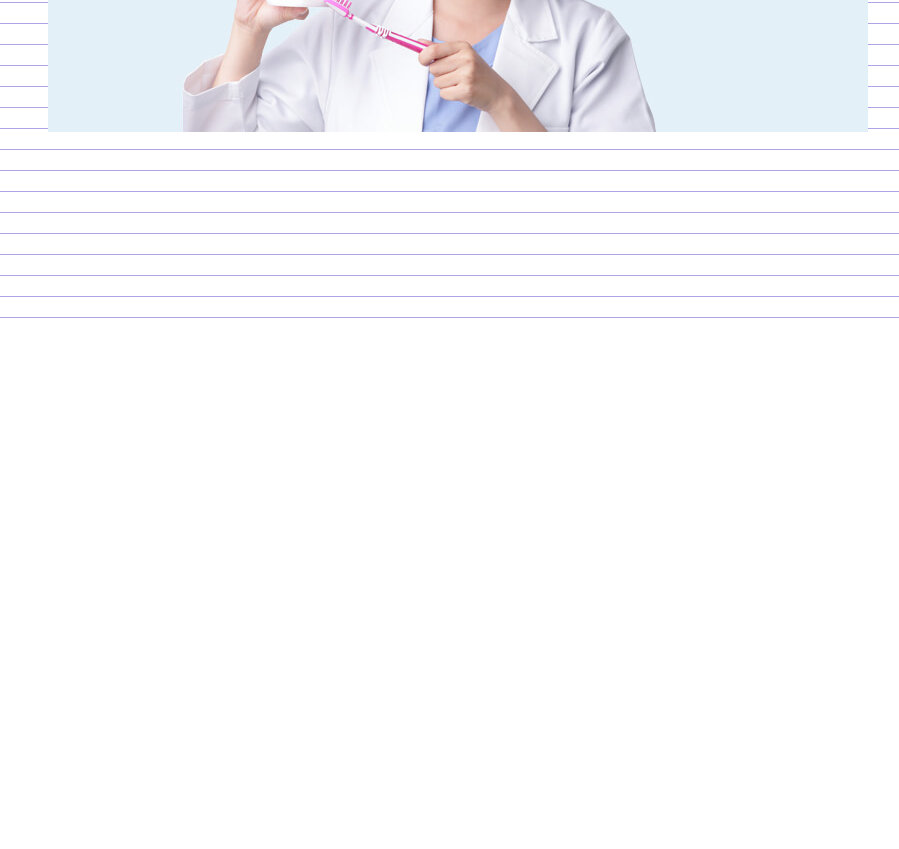
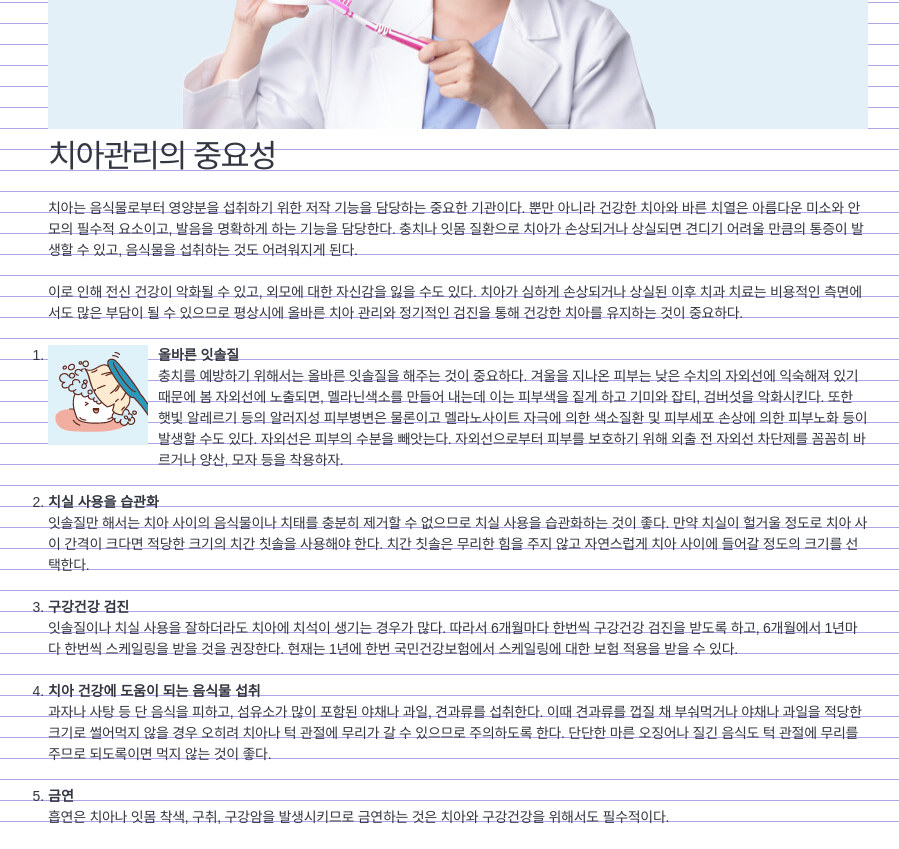
Before and after one commit to ms733/ms733.github.io, a plain HTML site: page day_08/index.html in a window 1280 px wide. Shown: the part 480-1329 px from the top of the page, without its empty margins (182-1081 px from the left). Before the commit the page ends 800 px from the top, so only its background shows below. Drawn offline with Linux system fonts and the light colour scheme; a web font is replaced by a local one.

Commit message:
day_08 실

```diff
--- a/day_08/css/page.css
+++ b/day_08/css/page.css
@@ -13,7 +13,7 @@ body {
 }
 /* 기준선 가이드 (Baseline Guide) */
 .guide {
-  height: 100vh;
+  height: 100%;
   background: linear-gradient(180deg, transparent 2rem, hsla(246.9, 60.2%, 63.4%, 0.6) 2rem);
   background-size: 0.1rem 2.1rem;
 }
@@ -43,9 +43,23 @@ p, h1, h3, h5, h6 {
   margin-top: 0;
   margin-bottom: 2.1rem;
 }
+
+.order-image {
+  float: left;
+}
+
+.order-content{
+  overflow: hidden;
+  padding-left: 10px;
+}
+
 /* 단락 디자인 */
 p {
   letter-spacing: -0.02em;
+}
+
+ol {
+  padding-left: 0;
 }
 /* 제목 디자인 */
 h1,h3,h5,h6 {
--- a/day_08/index.html
+++ b/day_08/index.html
@@ -22,9 +22,41 @@
         alt="치아 모형을 들고 시범을 보이는 치과 선생님"
         class="header-photo"
         width="820"
-        height="360">
+        height="357">
     </header>
-    <main></main>
+      <main>
+      <section class="section-important">
+        <h3>치아관리의 중요성</h3>
+        <p>치아는 음식물로부터 영양분을 섭취하기 위한 저작 기능을 담당하는 중요한 기관이다. 뿐만 아니라 건강한 치아와 바른 치열은 아름다운 미소와 안모의 필수적 요소이고, 발음을 명확하게 하는 기능을 담당한다. 충치나 잇몸 질환으로 치아가 손상되거나 상실되면 견디기 어려울 만큼의 통증이 발생할 수 있고, 음식물을 섭취하는 것도 어려워지게 된다.</p>
+        <p>이로 인해 전신 건강이 악화될 수 있고, 외모에 대한 자신감을 잃을 수도 있다. 치아가 심하게 손상되거나 상실된 이후 치과 치료는 비용적인 측면에서도 많은 부담이 될 수 있으므로 평상시에 올바른 치아 관리와 정기적인 검진을 통해 건강한 치아를 유지하는 것이 중요하다.</p>
+        <ol class="reset-list order-teeth-manage">
+            <li>
+              <img class="order-image" src="./assets/illust-01.png" alt="">
+              <div class="order-content">
+                <strong class="order-title">올바른 잇솔질</strong>
+                <p class="order-desc">충치를 예방하기 위해서는 올바른 잇솔질을 해주는 것이 중요하다. 겨울을 지나온 피부는 낮은 수치의 자외선에 익숙해져 있기 때문에 봄 자외선에 노출되면, 멜라닌색소를 만들어 내는데 이는 피부색을 짙게 하고 기미와 잡티, 검버섯을 악화시킨다. 또한 햇빛 알레르기 등의 알러지성 피부병변은 물론이고 멜라노사이트 자극에 의한 색소질환 및 피부세포 손상에 의한 피부노화 등이 발생할 수도 있다. 자외선은 피부의 수분을 빼앗는다. 자외선으로부터 피부를 보호하기 위해 외출 전 자외선 차단제를 꼼꼼히 바르거나 양산, 모자 등을 착용하자.</p>
+              </div>
+            </li>
+            <li>
+            <strong class="order-title">치실 사용을 습관화</strong>
+            <p class="order-desc">잇솔질만 해서는 치아 사이의 음식물이나 치태를 충분히 제거할 수 없으므로 치실 사용을 습관화하는 것이 좋다.  만약 치실이 헐거울 정도로 치아 사이 간격이 크다면 적당한 크기의 치간 칫솔을 사용해야 한다. 치간 칫솔은 무리한 힘을 주지 않고 자연스럽게 치아 사이에 들어갈 정도의 크기를 선택한다.</p>
+          </li>
+          <li>
+            <strong class="order-title">구강건강 검진</strong>
+            <p class="order-desc">잇솔질이나 치실 사용을 잘하더라도 치아에 치석이 생기는 경우가 많다. 따라서 6개월마다 한번씩 구강건강 검진을 받도록 하고, 6개월에서 1년마다 한번씩 스케일링을 받을 것을 권장한다. 현재는 1년에 한번 국민건강보험에서 스케일링에 대한 보험 적용을 받을 수 있다.</p>
+          </li>
+          <li>
+            <strong class="order-title">치아 건강에 도움이 되는 음식물 섭취</strong>
+            <p class="order-desc">과자나 사탕 등 단 음식을 피하고, 섬유소가 많이 포함된 야채나 과일, 견과류를 섭취한다. 이때 견과류를 껍질 채 부숴먹거나 야채나 과일을 적당한 크기로 썰어먹지 않을 경우 오히려 치아나 턱 관절에 무리가 갈 수 있으므로 주의하도록 한다. 단단한 마른 오징어나 질긴 음식도 턱 관절에 무리를 주므로 되도록이면 먹지 않는 것이 좋다.</p>
+          </li>
+          <li>
+            <strong class="order-title">금연</strong>
+            <p class="order-desc">흡연은 치아나 잇몸 착색, 구취, 구강암을 발생시키므로 금연하는 것은 치아와 구강건강을 위해서도 필수적이다.</p>
+          </li>
+        </ol>
+      </section>
+      <section class="section-QnA"></section>
+    </main>
     <footer></footer>
   </div>
 
```
